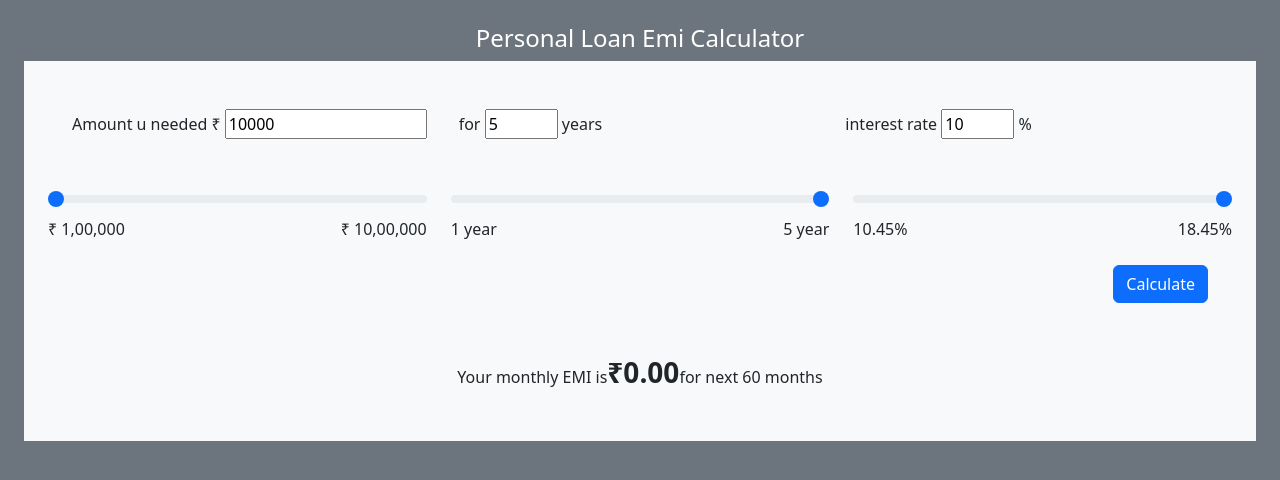
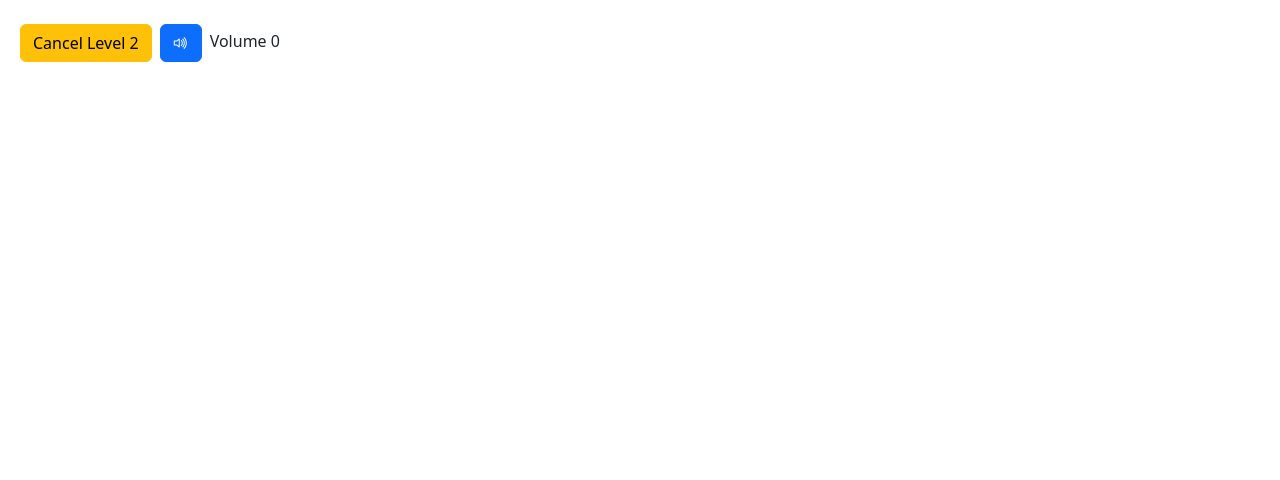
Before and after one commit to amanverma523590/recat-revise, a React (Vite) app in the folder my-project/: page / in a window 1280 px wide. Shown: the top 480 px of the page. Built offline with nearby package versions, Linux system fonts and the light colour scheme.

Commit message:
Debouncing

```diff
--- a/my-project/src/EMI_Calculator.jsx
+++ b/my-project/src/EMI_Calculator.jsx
@@ -1,64 +1,107 @@
-import { useState } from "react"
+import { useState } from "react";
 
+export function EMI_Calculator() {
+  const [amount, setAmount] = useState(10000);
+  const [year, setYear] = useState(5);
+  const [rate, setRate] = useState(10);
+  const [emi, setEmi] = useState(0);
 
-export function EMI_Calculator(){
-
-    const[amount,setAmount] = useState(10000);
-    const[year,setYear] = useState(5);
-    const[rate,setRate] = useState(10);
-    const[emi,setEmi] = useState(0)
-
-    function handleAmountChange(e){
-        setAmount(e.target.value)
+  function handleAmountChange(e) {
+    setAmount(e.target.value);
   }
-    function handleYearChange(e){
-        setYear(e.target.value)
+  function handleYearChange(e) {
+    setYear(e.target.value);
   }
-    function handleInterstChange(e){
-        setRate(e.target.value)
+  function handleInterstChange(e) {
+    setRate(e.target.value);
   }
-    function handleCalculateClick(){
+  function handleCalculateClick() {
     let P = parseInt(amount);
     let R = parseFloat(rate) / 12 / 100;
     let N = parseInt(year) * 12;
-        let EMI = P * R * (Math.pow(1+R,N)) / (Math.pow(1+R,N)-1);
+    let EMI = (P * R * Math.pow(1 + R, N)) / (Math.pow(1 + R, N) - 1);
     setEmi(EMI);
   }
 
-    return(
-      <div className="container-fluid bg-secondary p-4" style={{height:"100vh"}}>
-        <div>
+  return (
+    <div
+      className="container-fluid bg-secondary p-4"
+      style={{ height: "100vh" }}
+    >
+      <div className="bg-black p-4">
         <h4 className="text-center text-white">Personal Loan Emi Calculator</h4>
         <div className="bg-light text-dark p-4">
-                <div className="row p-4">
+          <div className="row p-4 bg-info">
             <div className="col">
-                        Amount u needed &#8377; <input type="text" size={16} value={amount} onChange={handleAmountChange} />
+              Amount u needed &#8377;{" "}
+              <input
+                type="text"
+                size={16}
+                value={amount}
+                onChange={handleAmountChange}
+              />
             </div>
             <div className="col">
-                        for <input type="text" value={year} onChange={handleYearChange} size={2} />  years
+              for{" "}
+              <input
+                type="text"
+                value={year}
+                onChange={handleYearChange}
+                size={2}
+              />{" "}
+              years
             </div>
             <div className="col">
-                        interest rate <input type="text" value={rate} onChange={handleInterstChange} size={2} /> %
+              interest rate{" "}
+              <input
+                type="text"
+                value={rate}
+                onChange={handleInterstChange}
+                size={2}
+              />{" "}
+              %
             </div>
           </div>
 
-                <div className="row mt-4">
+          <div className="row mt-4 bg-warning">
             <div className="col">
-                        <input type="range" min="100000" max="10000000" step="1000" value={amount} onChange={handleAmountChange}  className="form-range" />
+              <input
+                type="range"
+                min="100000"
+                max="10000000"
+                step="1000"
+                value={amount}
+                onChange={handleAmountChange}
+                className="form-range"
+              />
               <div>
                 <span>&#8377; 1,00,000</span>
                 <span className="float-end">&#8377; 10,00,000</span>
               </div>
             </div>
             <div className="col">
-                        <input type="range" min="1" max="5" value={year} onChange={handleYearChange}  className="form-range" />
+              <input
+                type="range"
+                min="1"
+                max="5"
+                value={year}
+                onChange={handleYearChange}
+                className="form-range"
+              />
               <div>
                 <span>1 year</span>
                 <span className="float-end">5 year</span>
               </div>
             </div>
             <div className="col">
-                        <input type="range" min={1} max={5} value={rate} onChange={handleInterstChange}  className="form-range" />
+              <input
+                type="range"
+                min={1}
+                max={5}
+                value={rate}
+                onChange={handleInterstChange}
+                className="form-range"
+              />
               <div>
                 <span>10.45%</span>
                 <span className="float-end">18.45%</span>
@@ -68,21 +111,30 @@ export function EMI_Calculator(){
 
           <div className="row p-4">
             <div className=" col text-end">
-                        <button onClick={handleCalculateClick} className="btn btn-primary">Calculate</button>
+              <button
+                onClick={handleCalculateClick}
+                className="btn btn-primary"
+              >
+                Calculate
+              </button>
             </div>
           </div>
           <div className="row p-4">
             <div className="col text-center">
               <div>
                 Your monthly EMI is
-                             <span className="fs-3 fw-bold">{Math.round(emi).toLocaleString( 'en-in', {style:'currency', currency:'INR'} )}</span>
-                             for next {year*12} months
+                <span className="fs-3 fw-bold">
+                  {Math.round(emi).toLocaleString("en-in", {
+                    style: "currency",
+                    currency: "INR",
+                  })}
+                </span>
+                for next {year * 12} months
               </div>
             </div>
           </div>
-
         </div>
       </div>
     </div>
-    )
+  );
 }
--- /dev/null
+++ b/my-project/src/Timer Event/Timer.jsx
@@ -0,0 +1,44 @@
+//Bouncing , Debouncing
+
+import { useRef, useState } from "react"
+
+
+export function Timer(){
+
+    const[msg,setMsg] = useState('Volume 0');
+
+    // let thread2 = useRef(null);
+
+    function Level1(){
+        setMsg('Volume increased to 20%');
+    }
+    function Level2(){
+        setMsg('Volume increased to 50%');
+    }
+    function Level3(){
+        setMsg('Volume increased to 100%');
+    }
+
+    function handleVolumeUp(){
+            setTimeout(Level1,3000);
+            // thread2.current =
+             setInterval(Level2,5000);
+            setTimeout(Level3,10000)
+            // Level1();
+            // Level2();
+            // Level3();
+    }
+    function handleCancelClick(){
+        clearTimeout(thread2.current)
+    }
+
+    return(
+        <div className="container-fluid">
+          <div className="my-4">
+            <button onClick={handleCancelClick} className="btn btn-warning mx-2">Cancel Level 2</button>
+            <button onClick={handleVolumeUp} className="btn btn-primary bi bi-volume-up"></button>
+            <span className="mx-2">{msg}</span>
+          </div>
+        </div>
+    )
+}
--- a/my-project/src/main.jsx
+++ b/my-project/src/main.jsx
@@ -2,11 +2,10 @@ import { StrictMode } from 'react'
 import { createRoot } from 'react-dom/client'
 import 'bootstrap/dist/css/bootstrap.min.css'
 import 'bootstrap-icons/font/bootstrap-icons.css';
-import { EMI_Calculator } from './EMI_Calculator';
-
+import { Timer } from './Timer Event/Timer';
 
 createRoot(document.getElementById('root')).render(
   <StrictMode>
-   <EMI_Calculator/>
+   <Timer/>
   </StrictMode>
 )
```
Lines whose indentation alone changed are shown as unchanged.
